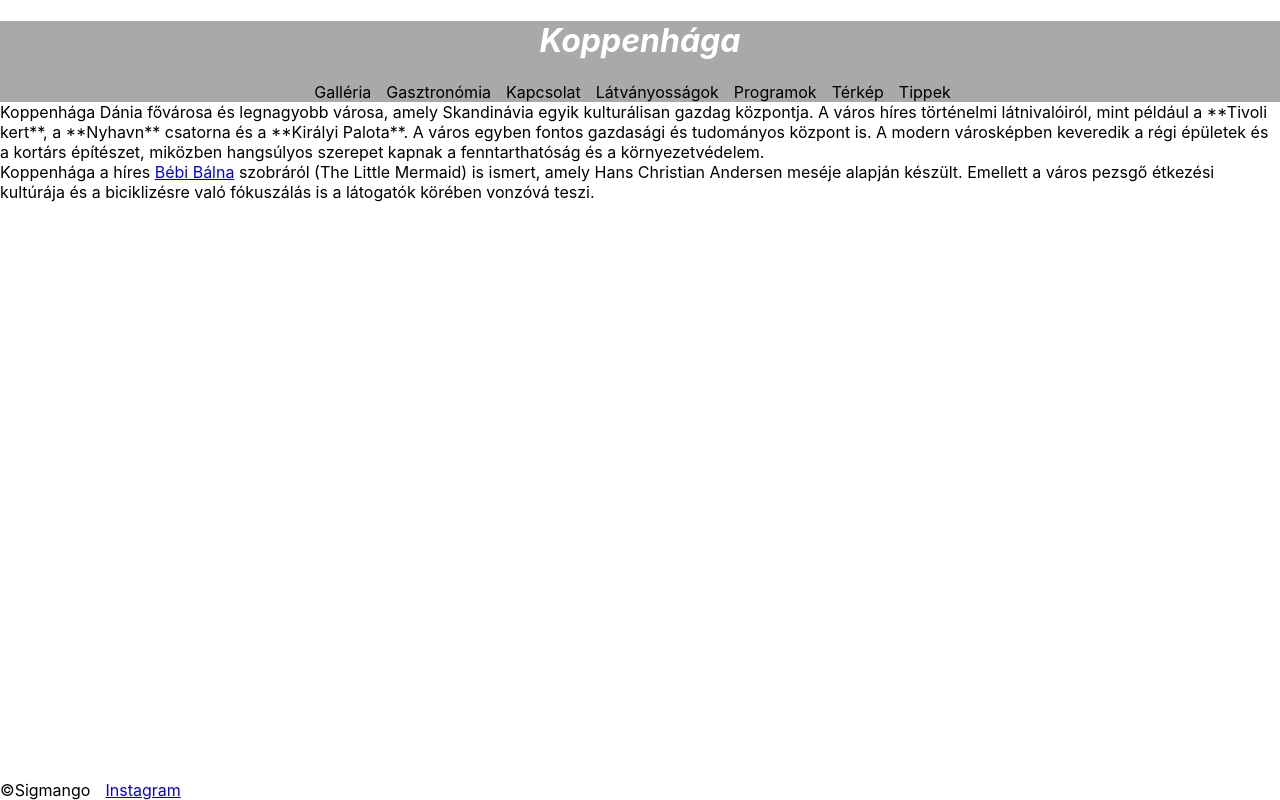
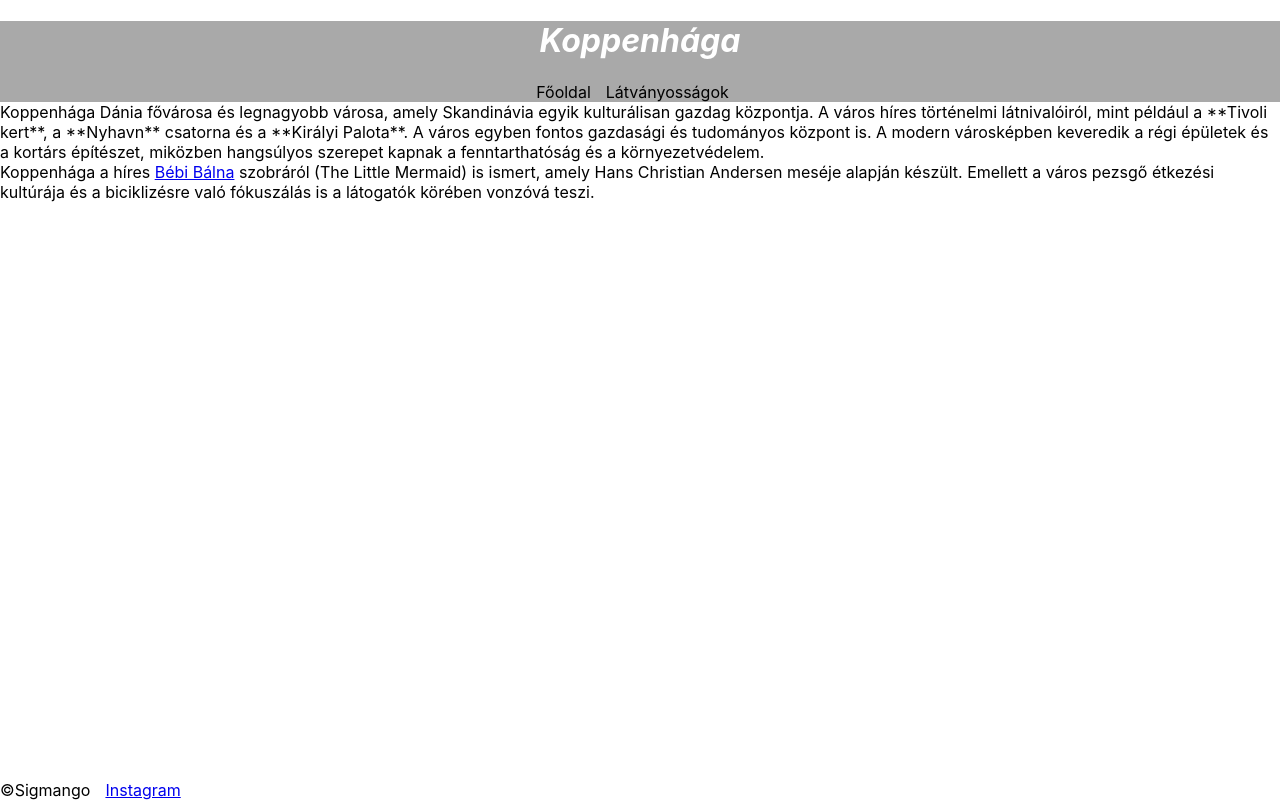
Before and after one commit to kadam1222/latvanyossag, a React (Create React App) app: page / in a window 1280 px wide. Built offline with nearby package versions, Linux system fonts and the light colour scheme.

Commit message:
Header halad

```diff
--- a/src/App.js
+++ b/src/App.js
@@ -1,9 +1,49 @@
-import logo from './logo.svg';
 import './App.css';
-import Fooldal from "../src/components/fooldal"
+import "./components/fooldal.css"
+import {BrowserRouter as Router, Routes, Route, Link} from "react-router-dom"
+import Latvanyossag from "../src/components/latvanyossag"
+/*import Programok from "../components/programok"
+import Terkep from "../components/terkep"
+import Tippek from "../components/tippek"
+import "../components/fooldal.css"
+import Galeria from "../components/galeria"
+import Gasztronomia from "../components/gasztronomia"
+import Kapcsolat from "../components/kapcsolat"*/
+
+
+function Fooldal(){
+  return(
+    <>
+    <header>
+        <h1>Koppenhága</h1>
+        <nav id="navigation">
+              <Link to="/">Főoldal</Link>
+              <Link to={"/latvanyossag"}>Látványosságok</Link>
+            </nav>
+    </header>
+    <main>
+        <div>
+        Koppenhága Dánia fővárosa és legnagyobb városa, amely Skandinávia egyik kulturálisan gazdag központja. A város híres történelmi látnivalóiról, mint például a **Tivoli kert**, a **Nyhavn** csatorna és a **Királyi Palota**. A város egyben fontos gazdasági és tudományos központ is. A modern városképben keveredik a régi épületek és a kortárs építészet, miközben hangsúlyos szerepet kapnak a fenntarthatóság és a környezetvédelem.
+        </div>
+        <div>
+        Koppenhága a híres <a href="https://csamborgo.hu/2019/05/15/a-kis-hableany-szobra/">Bébi Bálna</a> szobráról (The Little Mermaid) is ismert, amely Hans Christian Andersen meséje alapján készült. Emellett a város pezsgő étkezési kultúrája és a biciklizésre való fókuszálás is a látogatók körében vonzóvá teszi.
+        </div>
+    </main>
+    <footer>
+        <span id="dfsfd">&copy;Sigmango</span>
+        <span><a href="https://www.instagram.com/visitcopenhagen/?hl=en" target="_blank"> Instagram</a></span>
+    </footer>
+    </>
+)
+}
 function App() {
   return(
-    <Fooldal/>
+    <Router>
+            <Routes>
+              <Route path='/' element={<Fooldal />}/>
+              <Route path="/latvanyossag" element={<Latvanyossag />}/>
+            </Routes>
+        </Router>
   )
 }
 
--- a/src/components/latvanyossag.jsx
+++ b/src/components/latvanyossag.jsx
@@ -0,0 +1,5 @@
+export default function latvanyossag(){
+    return(
+        <h1>Látványosságok</h1>
+    )
+}
```
